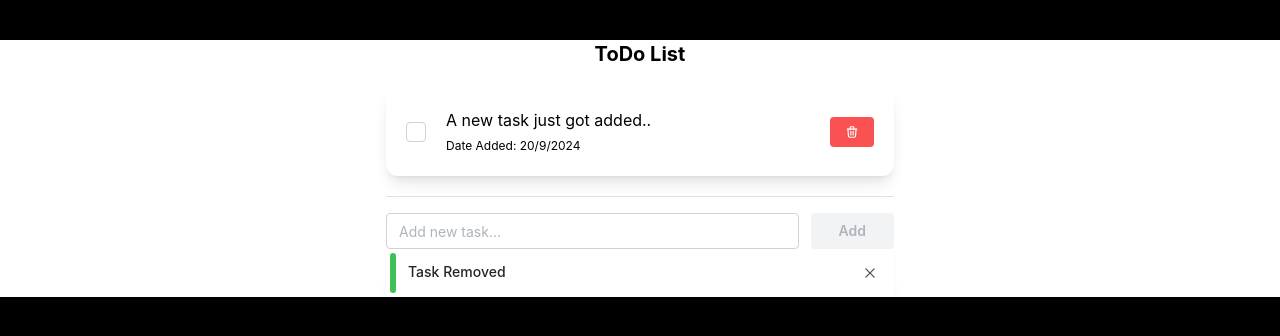
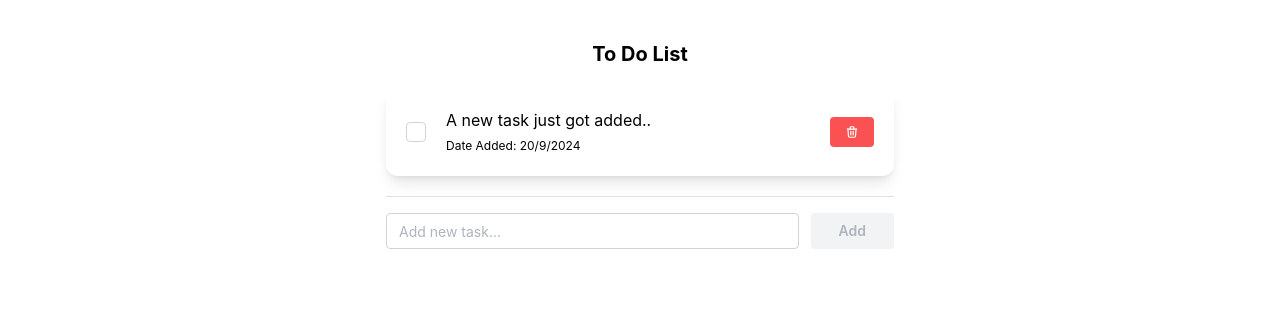
Before and after one commit to hiftikh/to-do-app, a React (Vite) app: page / in a window 1280 px wide. Shown: the top 336 px of the page. Built offline with nearby package versions, Linux system fonts and the light colour scheme.

Commit message:
Added toast notfication

```diff
--- a/package.json
+++ b/package.json
@@ -12,6 +12,7 @@
   "dependencies": {
     "@mantine/core": "^7.13.3",
     "@mantine/hooks": "^7.13.3",
+    "@mantine/notifications": "^7.13.4",
     "@tabler/icons-react": "^3.19.0",
     "add": "^2.0.6",
     "react": "^18.3.1",
--- a/src/App.tsx
+++ b/src/App.tsx
@@ -1,6 +1,8 @@
 import "./App.css";
 import "@mantine/core/styles.css";
 import { MantineProvider, Container } from "@mantine/core";
+import { Notifications } from "@mantine/notifications";
+import "@mantine/notifications/styles.css";
 import ToDoList from "./Components/ToDoList";
 
 function App() {
@@ -8,9 +10,10 @@ function App() {
     <>
       <MantineProvider>
         <Container size="xs" className="mt-10">
-          <h1 className="text-xl font-bold text-center">ToDo List</h1>
+          <h1 className="text-xl font-bold text-center">To Do List</h1>
           <ToDoList />
         </Container>
+        <Notifications />
       </MantineProvider>
     </>
   );
--- a/src/Components/ToDoList.tsx
+++ b/src/Components/ToDoList.tsx
@@ -1,9 +1,10 @@
 import { useState } from "react";
 import ToDoItem from "./ToDoItem";
 import data from "../json/task.json";
-import { Button, Input, Divider, Notification } from "@mantine/core";
+import { Button, Input, Divider } from "@mantine/core";
 import { IconExclamationCircle } from "@tabler/icons-react";
 import { isEmptyString } from "../lib/util";
+import { notifications } from "@mantine/notifications";
 
 interface Props {
   text: string;
@@ -14,7 +15,6 @@ interface Props {
 export default function ToDoList() {
   const [tasks, setTasks] = useState(data);
   const [text, setText] = useState("");
-  const [hideToast, setHideToast] = useState(true);
 
   const addTask = (text: string) => {
     const newTask = {
@@ -29,7 +29,14 @@ export default function ToDoList() {
 
   const deleteTask = (id: number) => {
     setTasks(tasks.filter((task) => task.id !== id));
-    setHideToast(true);
+    const taskName = tasks.filter((task) => task.id === id)[0].text;
+    notifications.show({
+      color: "red",
+      title: "Task Removed",
+      message: `"${taskName}"`,
+      autoClose: 2000,
+      position: "bottom-center",
+    });
   };
 
   const toggleCompleted = (id: number) => {
@@ -56,13 +63,6 @@ export default function ToDoList() {
       ))}
       <Divider my="md" />
       <AddTask text={text} onChange={setText} onClick={addTask} />
-      {hideToast && (
-        <Notification
-          color="green"
-          title="Task Removed"
-          onClose={() => setHideToast(false)}
-        ></Notification>
-      )}
     </div>
   );
 }
@@ -75,6 +75,13 @@ const AddTask = ({ onChange, onClick, text }: Props) => {
       if (!isEmptyString(text)) {
         setErrorText(false);
         onClick(text);
+        notifications.show({
+          color: "green",
+          title: "Task Added",
+          message: `"${text}"`,
+          autoClose: 2000,
+          position: "bottom-center",
+        });
       } else {
         setErrorText(true);
       }
@@ -113,6 +120,3 @@ const AddTask = ({ onChange, onClick, text }: Props) => {
     </>
   );
 };
-function isBlankString() {
-  throw new Error("Function not implemented.");
-}
--- a/src/index.css
+++ b/src/index.css
@@ -8,7 +8,6 @@
   font-weight: 400;
   color-scheme: light dark;
   color: rgba(0, 0, 0, 0.87);
-  background-color: #000;
   font-synthesis: none;
   text-rendering: optimizeLegibility;
   -webkit-font-smoothing: antialiased;
```
